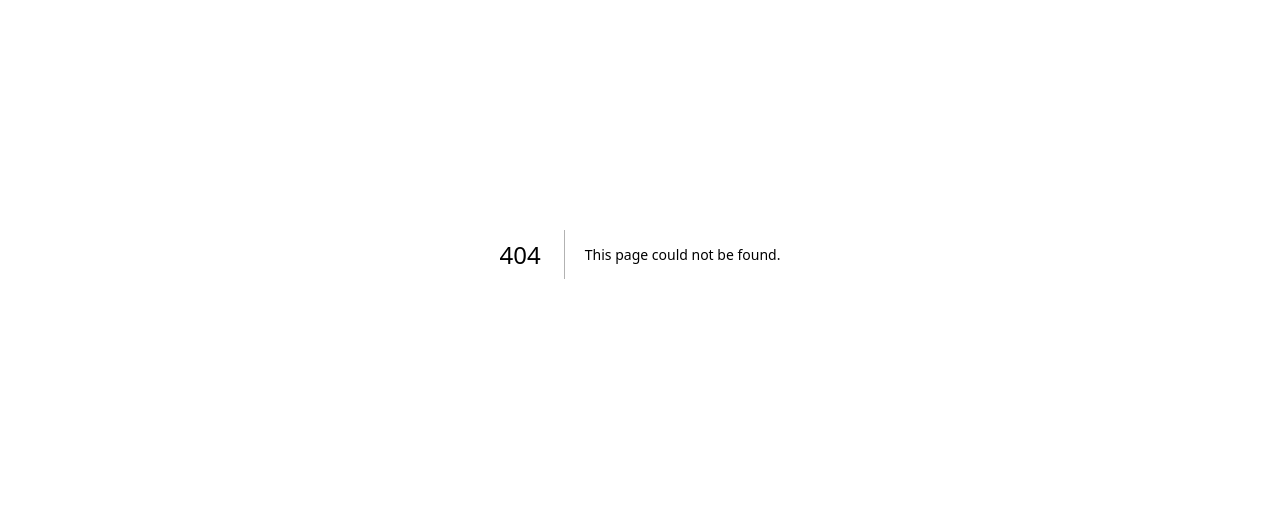
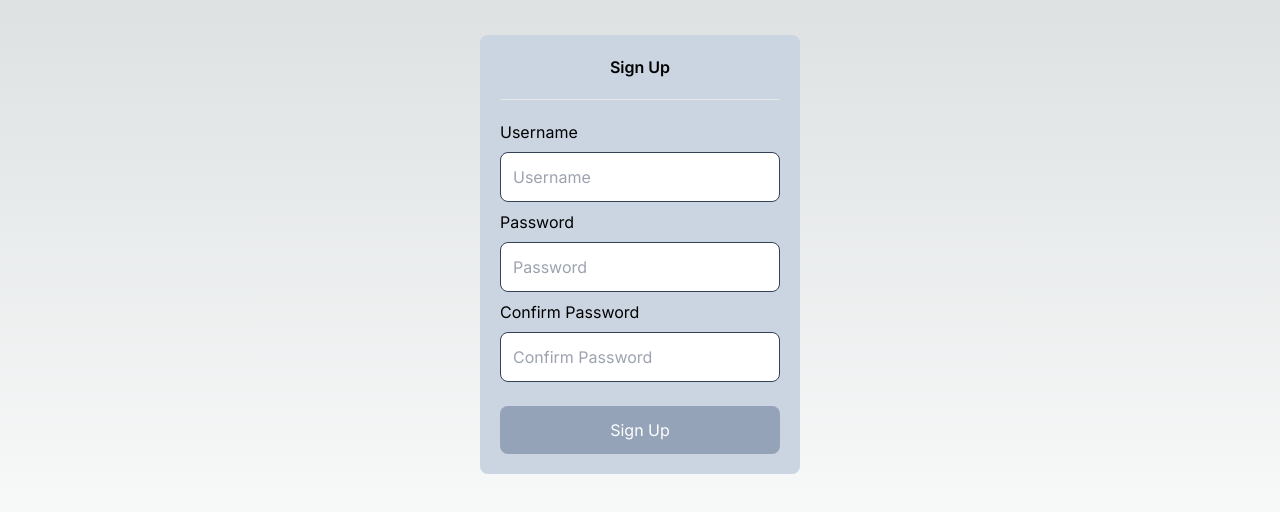
Before and after one commit to samhou1988/twitter-clone-nextjs, a Next.js app: page /signup in a window 1280 px wide. Before the commit this address had no page. Shown: the part 146-658 px from the top of the page. Built offline with nearby package versions, Linux system fonts and the light colour scheme.

Commit message:
feat: login and signup

```diff
--- /dev/null
+++ b/src/app/(public)/signin/form.tsx
@@ -0,0 +1,70 @@
+"use client";
+import { useRouter } from "next/navigation";
+import React, { FormEvent, useState } from "react";
+
+function Form() {
+  const router = useRouter();
+  const [username, setUsername] = useState<undefined | string>("");
+  const [password, setPassword] = useState<undefined | string>("");
+
+  async function handleSubmit(e: FormEvent) {
+    e.preventDefault();
+    const res = await fetch("/api/login", {
+      method: "POST",
+      body: JSON.stringify({ username, password }),
+    });
+    if (res.ok) {
+      router.push("/feed");
+    } else {
+      alert("log in failed");
+    }
+  }
+
+  return (
+    <form
+      onSubmit={handleSubmit}
+      className="flex flex-col gap-2 p-5 max-w-xs w-full dark:bg-slate-800 bg-slate-300 rounded-lg"
+    >
+      <div className="text-center">
+        <h3 className="font-semibold">Sign In</h3>
+      </div>
+      <div className="my-3">
+        <hr />
+      </div>
+      <div>
+        <div className="flex flex-col gap-2">
+          <label>Username</label>
+          <input
+            className="text-black p-3 border border-slate-700 rounded-lg"
+            type="text"
+            onChange={(e) => setUsername(e.target.value)}
+            value={username}
+            id="username"
+            placeholder="Username"
+            required
+          />
+        </div>
+      </div>
+      <div className="flex flex-col gap-2">
+        <label>Password</label>
+        <input
+          className="text-black p-3 border border-slate-700 rounded-lg"
+          type="password"
+          onChange={(e) => setPassword(e.target.value)}
+          value={password}
+          id="password"
+          placeholder="Password"
+          required
+        />
+      </div>
+      <button
+        type="submit"
+        className="mt-4 dark:bg-slate-900 bg-slate-400 text-white p-3 rounded-lg"
+      >
+        Sign In
+      </button>
+    </form>
+  );
+}
+
+export default Form;
--- /dev/null
+++ b/src/app/(public)/signin/page.tsx
@@ -0,0 +1,9 @@
+import Form from "./form";
+
+export default async function SignIn() {
+  return (
+    <div className="flex min-h-screen justify-center items-center">
+      <Form />
+    </div>
+  );
+}
--- /dev/null
+++ b/src/app/(public)/signup/form.tsx
@@ -0,0 +1,100 @@
+"use client";
+import React, { FormEvent, useState } from "react";
+
+function Form() {
+  const [username, setUsername] = useState<undefined | string>("");
+  const [password, setPassword] = useState<undefined | string>("");
+  const [confirmPassword, setConfirmPassword] = useState<undefined | string>(
+    ""
+  );
+  const [errors, setErrors] = useState<string[]>([]);
+
+  async function handleSubmit(e: FormEvent) {
+    e.preventDefault();
+    setErrors([]);
+
+    if (password != confirmPassword) {
+      const newErrors = [];
+      newErrors.push("Passwords do not match.");
+      setErrors(newErrors);
+      return;
+    }
+
+    const res = await fetch("/api/signup", {
+      method: "POST",
+      body: JSON.stringify({ username, password }),
+    });
+    if (res.ok) {
+      window.location.href = "/signin";
+    } else {
+      alert("sign up failed");
+    }
+  }
+
+  return (
+    <form
+      onSubmit={handleSubmit}
+      className="flex flex-col gap-2 p-5 max-w-xs w-full dark:bg-slate-800 bg-slate-300 rounded-lg"
+    >
+      <div className="text-center">
+        <h3 className="font-semibold">Sign Up</h3>
+      </div>
+      <div className="my-3">
+        <hr />
+      </div>
+      <div>
+        <div className="flex flex-col gap-2">
+          <label>Username</label>
+          <input
+            className="text-black p-3 border border-slate-700 rounded-lg"
+            type="text"
+            onChange={(e) => setUsername(e.target.value)}
+            value={username}
+            id="username"
+            placeholder="Username"
+            required
+          />
+        </div>
+      </div>
+      <div className="flex flex-col gap-2">
+        <label>Password</label>
+        <input
+          className="text-black p-3 border border-slate-700 rounded-lg"
+          type="password"
+          onChange={(e) => setPassword(e.target.value)}
+          value={password}
+          id="password"
+          placeholder="Password"
+          required
+        />
+      </div>
+      <div className="flex flex-col gap-2">
+        <label>Confirm Password</label>
+        <input
+          className="text-black p-3 border border-slate-700 rounded-lg"
+          type="password"
+          onChange={(e) => setConfirmPassword(e.target.value)}
+          value={confirmPassword}
+          id="confirm-password"
+          placeholder="Confirm Password"
+          required
+        />
+      </div>
+      <button
+        type="submit"
+        className="mt-4 dark:bg-slate-900 bg-slate-400 text-white p-3 rounded-lg"
+      >
+        Sign Up
+      </button>
+      {errors.map((error) => {
+        return (
+          <div key={error} className="text-red-600">
+            {error}
+          </div>
+        );
+      })}
+    </form>
+  );
+}
+
+export default Form;
--- /dev/null
+++ b/src/app/(public)/signup/page.tsx
@@ -0,0 +1,9 @@
+import Form from "./form";
+
+export default async function SignUp() {
+  return (
+    <div className="flex min-h-screen items-center justify-center">
+      <Form />
+    </div>
+  );
+}
--- /dev/null
+++ b/src/app/api/login/route.ts
@@ -0,0 +1,33 @@
+import { sql } from "@/db";
+import { NextResponse } from "next/server";
+import bcrypt from "bcrypt";
+import { SignJWT } from "jose";
+
+export async function POST(request: Request) {
+  const json = await request.json();
+  const res = await sql(
+    "select id, username, password from users where username ilike $1",
+    [json.username]
+  );
+  if (res.rowCount == 0) {
+    return NextResponse.json({ error: "user not found" }, { status: 404 });
+  }
+  const user = res.rows[0];
+  const match = await bcrypt.compare(json.password, user.password);
+  if (!match) {
+    return NextResponse.json({ error: "invalid credentials" }, { status: 401 });
+  }
+  const token = await new SignJWT({})
+    .setProtectedHeader({ alg: "HS256" })
+    .setSubject(user.id)
+    .setIssuedAt()
+    .setExpirationTime("2w")
+    .sign(new TextEncoder().encode(process.env.JWT_SECRET));
+  const response = NextResponse.json({ msg: "login success" });
+  response.cookies.set("jwt-token", token, {
+    sameSite: "strict",
+    httpOnly: true,
+    secure: true,
+  });
+  return response;
+}
--- /dev/null
+++ b/src/app/api/signup/route.ts
@@ -0,0 +1,26 @@
+import { sql } from "@/db";
+import bcrypt from "bcrypt";
+import { NextResponse } from "next/server";
+
+export async function POST(request: Request) {
+  const json = await request.json();
+
+  const res = await sql(
+    "select id, username from users where username ilike $1",
+    [json.username]
+  );
+
+  if (res.rowCount! > 0) {
+    return NextResponse.json({ error: "user already exists" }, { status: 400 });
+  }
+
+  const saltRounds = 10;
+  const hash = await bcrypt.hash(json.password, saltRounds);
+
+  await sql("insert into users (username, password) values ($1, $2)", [
+    json.username,
+    hash,
+  ]);
+
+  return NextResponse.json({ msg: "registration success" }, { status: 201 });
+}
--- /dev/null
+++ b/src/db.ts
@@ -0,0 +1,33 @@
+import { Client, QueryResult } from "pg";
+import { loadEnvConfig } from "@next/env";
+
+const projectDir = process.cwd();
+loadEnvConfig(projectDir);
+
+export async function getClient(): Promise<Client> {
+  if (process.env.POSTGRES_URL) {
+    const client = new Client({
+      connectionString: process.env.POSTGRES_URL,
+    });
+    return client;
+  }
+  const client = new Client({
+    user: process.env.POSTGRES_USER,
+    host: process.env.POSTGRES_HOST,
+    database: process.env.POSTGRES_NAME,
+    password: process.env.POSTGRES_PASSWORD,
+    port: parseInt(process.env.POSTGRES_PORT!),
+  });
+  return client;
+}
+
+export async function sql(
+  sql: string,
+  values?: Array<any>
+): Promise<QueryResult<any>> {
+  const client = await getClient();
+  await client.connect();
+  const res = await client.query(sql, values);
+  await client.end();
+  return res;
+}
```
Also changed, not shown: package.json (+10 -5 lines), 2 other files (tests, documents, lock files or other folders).
